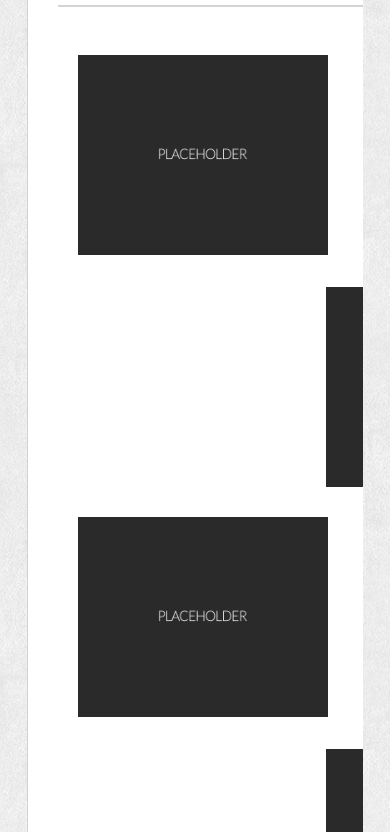
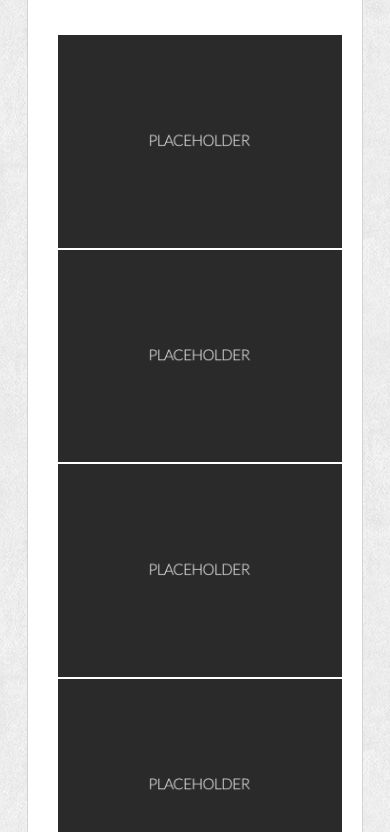
Before and after one commit to benjaminhshim/Responsive-Portfolio, a plain HTML site: page portfolio.html in a window 390 px wide. Shown: the part 289-1121 px from the top of the page. Drawn offline with Linux system fonts and the light colour scheme.

Commit message:
Finish media queries for portfolio.html

```diff
--- a/assets/css/style.css
+++ b/assets/css/style.css
@@ -161,12 +161,13 @@
 
     .portfolio-box {
         padding-top: 40px;
-        padding-left: 20px;
-        padding-right: 30px;
+
     }
 
     .portfolio-photo {
         margin-bottom: 30px;
+        width: 250px;
+        height: 200px;
     }
 
     /*
@@ -282,6 +283,7 @@
 /*======================= MEDIA QUERIES ===================== */
 
     /* ---------- 980 ------------ */
+
 @media screen and (max-width: 980px) {
     .main-nav {
         width: 86%;
@@ -289,13 +291,14 @@
     .main-content {
         width: 86%;
     }
+    .wrapper {
+        min-height: 100%;
+    }
     .profile-photo {
         width: 100%;
         height: 100%;
     }
-    .wrapper {
-        min-height: 100%;
-    }
+
     .article {
         width: 55%;
         height: 100%;
@@ -304,6 +307,18 @@
     .aside {
         width: 40%;
     }
+
+    /* ---- PORTFOLIO ---- */
+    .portfolio-photo {
+        float: none;
+        width: 100%;
+        height: 100%;
+    }
+    .portfolio {
+        width: 55%;
+        height: 100%;
+    }
+
 }
 
 
@@ -332,6 +347,23 @@
        float: none;
    }
 
+   /* ---- PORTFOLIO ---- */
+   .portfolio {
+       width: 100%;
+       float: none;
+   }
+   .portfolio-photo {
+       width: 250px;
+       height: 200px;
+       margin: 1rem;
+   }
+   .portfolio-photo-2,
+   .portfolio-photo-4 {
+       float: right;
+   }
+   .aside {
+       float: none;
+   }
 }
 
 
@@ -376,4 +408,17 @@
         float: none;
     }
 
+    /* ---- PORTFOLIO ---- */
+    .portfolio-photo {
+        float: none;
+        width: 100%;
+        height: 100%;
+        margin: 0 auto;
+
+    }
+    .portfolio {
+        width: 100%;
+        height: 100%;
+    }
+
 }
--- a/portfolio.html
+++ b/portfolio.html
@@ -43,7 +43,6 @@
 
                             <aside class="aside">
                                 <h2>Connect with Me</h2>
-                                <hr width="75%" color="lightgray">
                                 <a href="https://github.com/benjaminhshim" target="_blank"><img class="social" src="assets/images/github-128.png"></a>
                                 <a href="https://www.linkedin.com/in/benjamin-shim/" target="_blank"><img class="social" src="assets/images/1_56-256.png"></a>
                                 <a href="https://stackoverflow.com/users/9274266/ben" target="_blank"><img class="social" src="assets/images/overflow-256.png"></a>
```
Also changed, not shown: index.html (line endings or trailing spaces).
